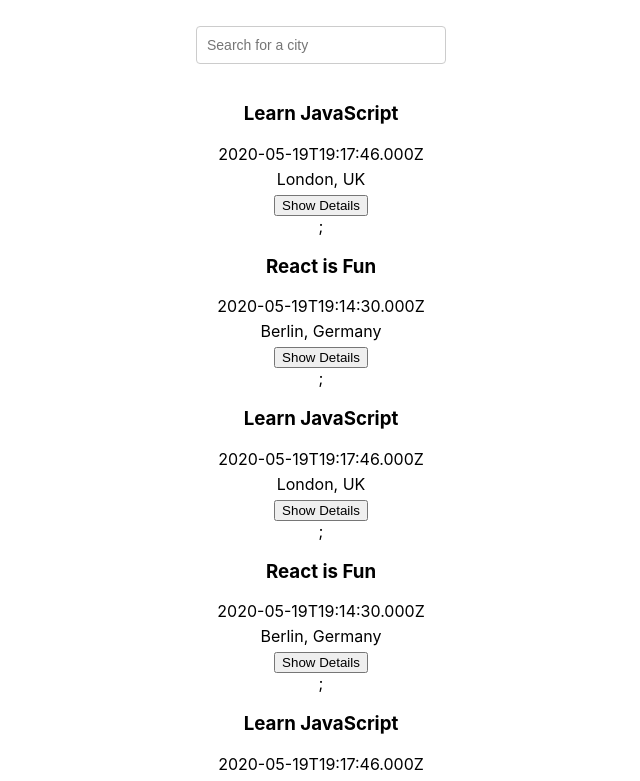
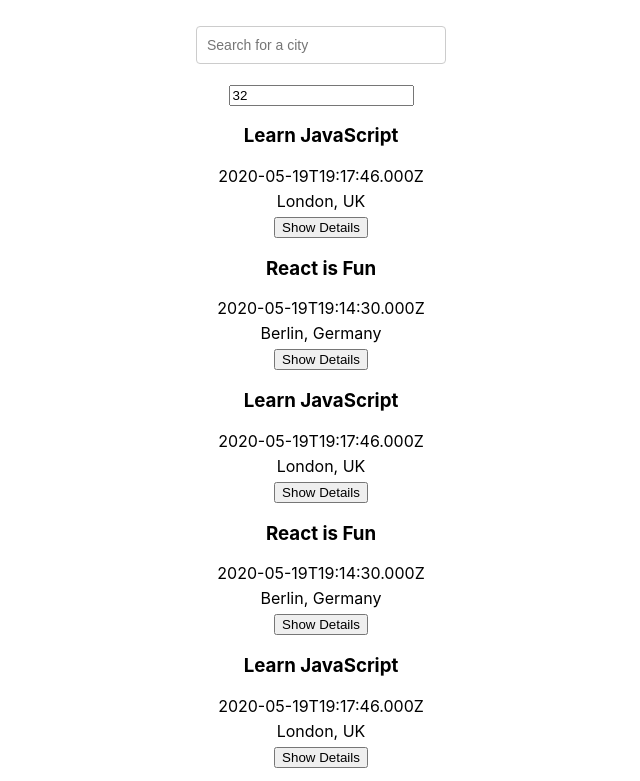
Before and after one commit to bondcab/Meet, a React (Create React App) app: page / in a window 1280 px wide. Shown: the top 781 px of the page, without its empty margins (319-959 px from the left). Built offline with nearby package versions, Linux system fonts and the light colour scheme.

Commit message:
component reorder

```diff
--- a/src/App.js
+++ b/src/App.js
@@ -28,8 +28,8 @@ const App = () => {
   return (
     <div className="App">
       <CitySearch allLocations={allLocations} setCurrentCity={setCurrentCity} />
+      <EventCount setCurrentNOE={setCurrentNOE} currentNOE={currentNOE} />
       <EventList events={events} />
-      <EventCount setCurrentNOE={setCurrentNOE} currentNOE={currentNOE} />
     </div>
   );
 };
--- a/src/components/Event.js
+++ b/src/components/Event.js
@@ -26,7 +26,6 @@ function Event({ event }) {
           {hidden ? "Show Details" : "Hide Details"}
         </button>
       </li>
-      ;
     </div>
   );
 }
```
